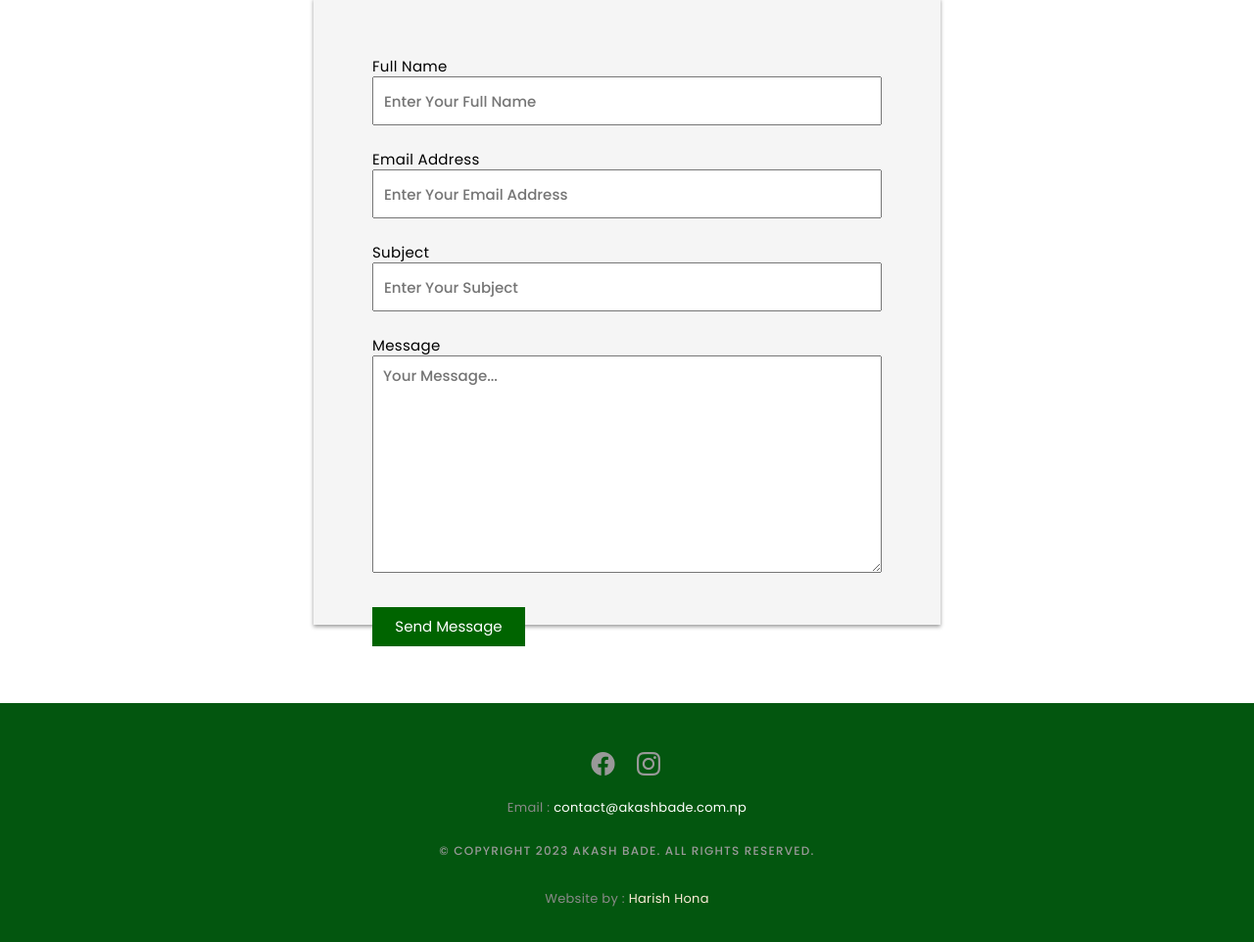
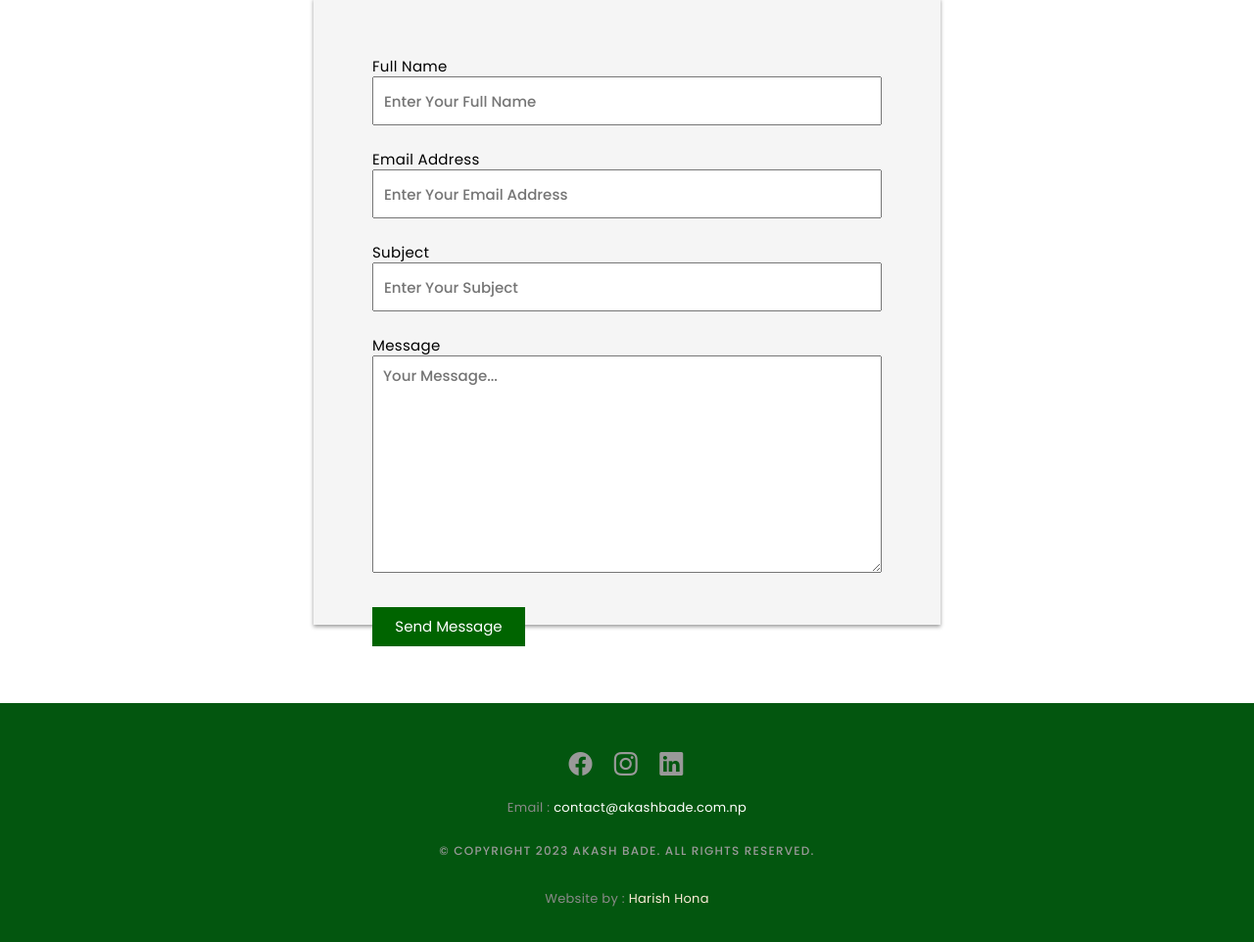
Before and after one commit to akashbademsn/akashbade.com.np, a plain HTML site: page index.html in a window 1280 px wide. Shown: the part 2879-3841 px from the top of the page at 98% size. Drawn offline with nearby package versions, Linux system fonts and the light colour scheme; a web font is replaced by a local one.

Commit message:
Update index.html

```diff
--- a/index.html
+++ b/index.html
@@ -324,7 +324,8 @@
 
       <ul class="list-unstyled">
           <li><a href="https://www.facebook.com/akash.bade" ta><i class="bi bi-facebook"></i></a></li>
-          <li><a href="https://www.instagram.com/akashbade32/"><i class="bi bi-instagram"></i></a></li><br>
+          <li><a href="https://www.instagram.com/akashbade32/"><i class="bi bi-instagram"></i></a></li>
+            <li><a href="https://www.linkedin.com/in/akash-bade-b55942274"><i class="bi bi-linkedin"></i></a></li><br>
 
         </ul>
          <br>
```
